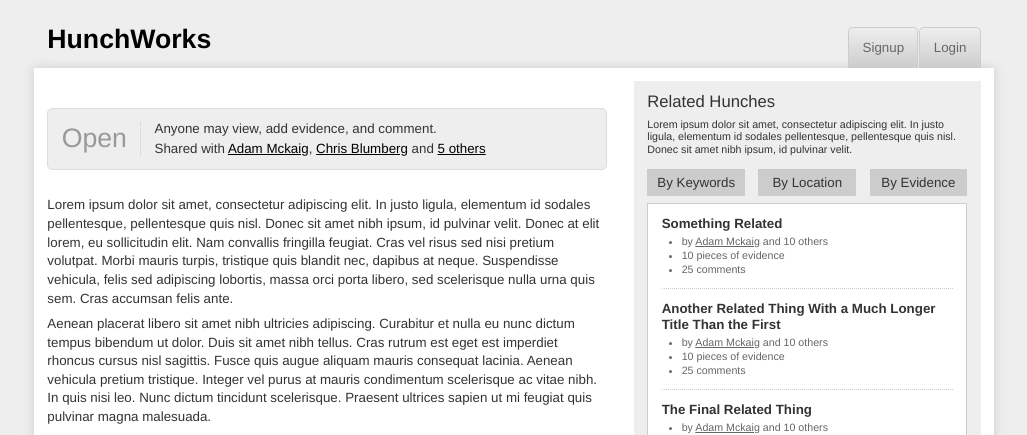
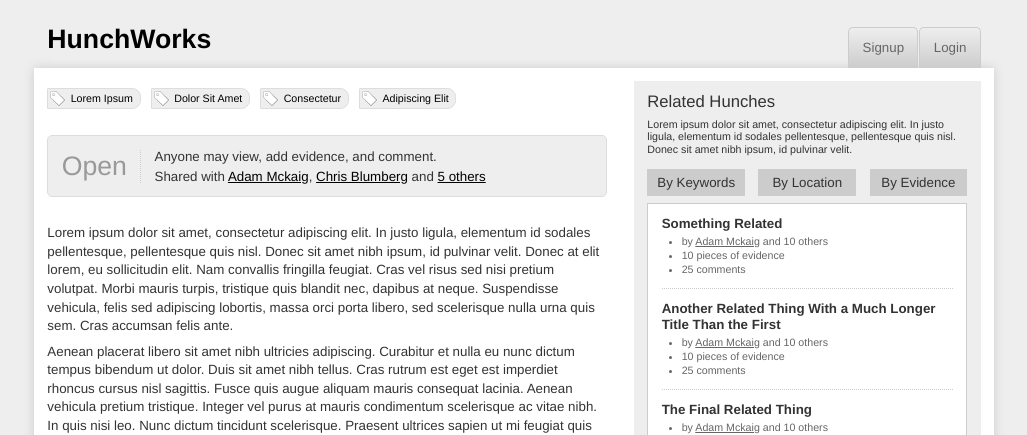
Before and after one commit to global-pulse/HunchWorks, a Django app: template hunchworks/templates/hunches/show.html in a window 1280 px wide. Shown: the top 435 px of the page, without its empty margins (126-1153 px from the left). Run offline with Django 3.2, Linux system fonts and the light colour scheme; the template is opened without the code that fills it, so the values that code supplies are empty; some libraries are stand-ins or nearby versions.

Commit message:
Move hunch tags under the title.
No particular reason, just playing with the interface.

```diff
--- a/hunchworks/static/css/hunches.css
+++ b/hunchworks/static/css/hunches.css
@@ -81,11 +81,30 @@ div.hunches {
       width: 60%;
     }
 
+      #hunch-show> .left > h1 {
+        margin-bottom: 0.25em;
+      }
+
+      #hunch-show > .left > ul.tags { }
+
+        #hunch-show > .left > ul.tags > li {
+          display: inline-block;
+          border: 1px solid #ddd;
+          border-radius: 1px 0.8125em 0.8125em 1px;
+          font-size: 80%;
+          background: #eee url("../icons/tag.png") no-repeat 2px 50%;
+          line-height: 19px;
+          padding-left: 19px;
+          padding-right: 0.625em;
+          margin-right: 0.625em;
+        }
+
+          #hunch-show > .left > ul.tags > li > a {
+            text-decoration: none;
+            padding-left: 0.3125em;
+          }
+
       #hunch-show> .left > div { }
-
-        #hunch-show> .left > div > h2 {
-          margin: 1.6em 0 0.4em 0;
-        }
 
         #hunch-show> .left > div > p {
           margin-top: 0.5em;
@@ -321,30 +340,6 @@ div.hunches {
           }
 
 
-      #hunch-show > .right > div.tags { }
-
-        #hunch-show > .right > div.tags > h2 {
-          margin-bottom: 0.4em;
-        }
-
-        #hunch-show > .right > div.tags > ul { }
-
-          #hunch-show > .right > div.tags > ul > li {
-            display: inline-block;
-            font-size: 80%;
-            background: #ccc;
-            margin-top: 0.625em;
-            padding-right: 0.625em;
-            margin-right: 0.625em;
-            border: 0.5em solid #ccc;
-            border-radius: 3px 1.25em 1.25em 3px;
-          }
-
-            #hunch-show > .right > div.tags > ul > li > a {
-              text-decoration: none;
-            }
-
-
 
 
 form.hunch { }
--- a/hunchworks/templates/hunches/show.html
+++ b/hunchworks/templates/hunches/show.html
@@ -4,6 +4,15 @@
   <div id="hunch-show">
     <div class="left">
       <h1><a href="{{ hunch.get_absolute_url }}">{{ hunch }}</a></h1>
+      <ul class="tags">
+        {% for tag in tags %}
+          <li>{{ tag }}</li>
+        {% endfor %}
+        <li><a href="">Lorem Ipsum</a></li>
+        <li><a href="">Dolor Sit Amet</a></li>
+        <li><a href="">Consectetur</a></li>
+        <li><a href="">Adipiscing Elit</a></li>
+      </ul>
 
       <div class="privacy open">
         <h2>Privacy</h2>
@@ -166,19 +175,6 @@
           });
         });
       </script>
-
-      <div class="tags">
-        <h2>Tags</h2>
-        <ul>
-          {% for tag in tags %}
-            <li>{{ tag }}</li>
-          {% endfor %}
-          <li><a href="">Lorem Ipsum</a></li>
-          <li><a href="">Dolor Sit Amet</a></li>
-          <li><a href="">Consectetur</a></li>
-          <li><a href="">Adipiscing Elit</a></li>
-        </ul>
-      </div>
     </div>
     <div class="clear-hack"></div>
 
```
Also changed, not shown: hunchworks/static/icons/tag.png (added).
